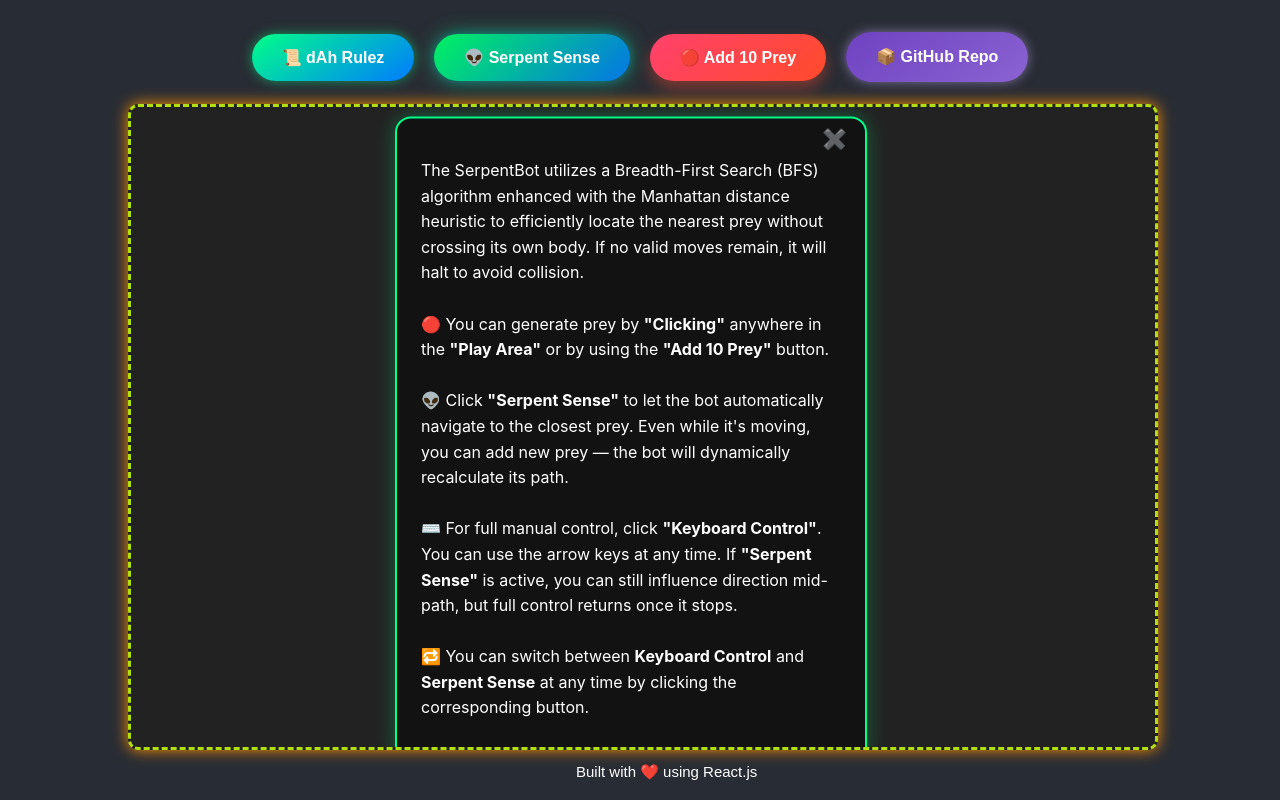
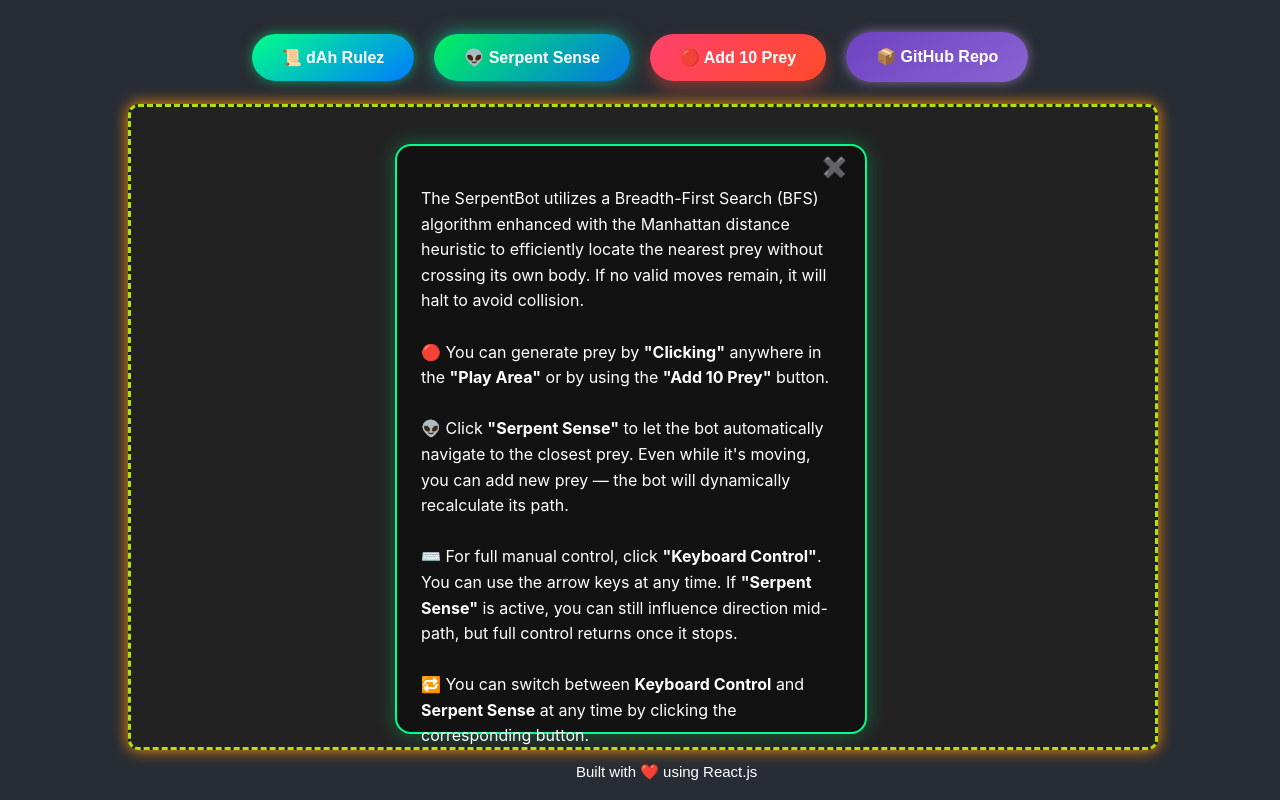
Before and after one commit to shams72/SerpentBot, a React (Create React App) app: page / in a window 1280 px wide. Both pictures are taken after a click on the button "📜 dAh Rulez". Built offline with nearby package versions, Linux system fonts and the light colour scheme.

Commit message:
beautify

```diff
--- a/src/snake/Snake.jsx
+++ b/src/snake/Snake.jsx
@@ -357,7 +357,6 @@ const Snake = () => {
           fontSize: '16px',
           fontWeight: 'bold',
           fontFamily: "'Orbitron', sans-serif",
-
           borderRadius: '30px',
           cursor: 'pointer',
           boxShadow: '0 8px 15px rgba(255, 75, 43, 0.4)',
--- a/src/snake/rules.jsx
+++ b/src/snake/rules.jsx
@@ -15,6 +15,7 @@ const Rules = ({gridDimensions, showRules,setShowRules}) => {
         padding: '1.5rem',
         maxWidth: '420px',
         width: '90%',
+        height: '84%',
         boxShadow: '0 0 20px rgba(0, 255, 136, 0.3)',
         zIndex: 999,
         fontSize: '16px',
```
